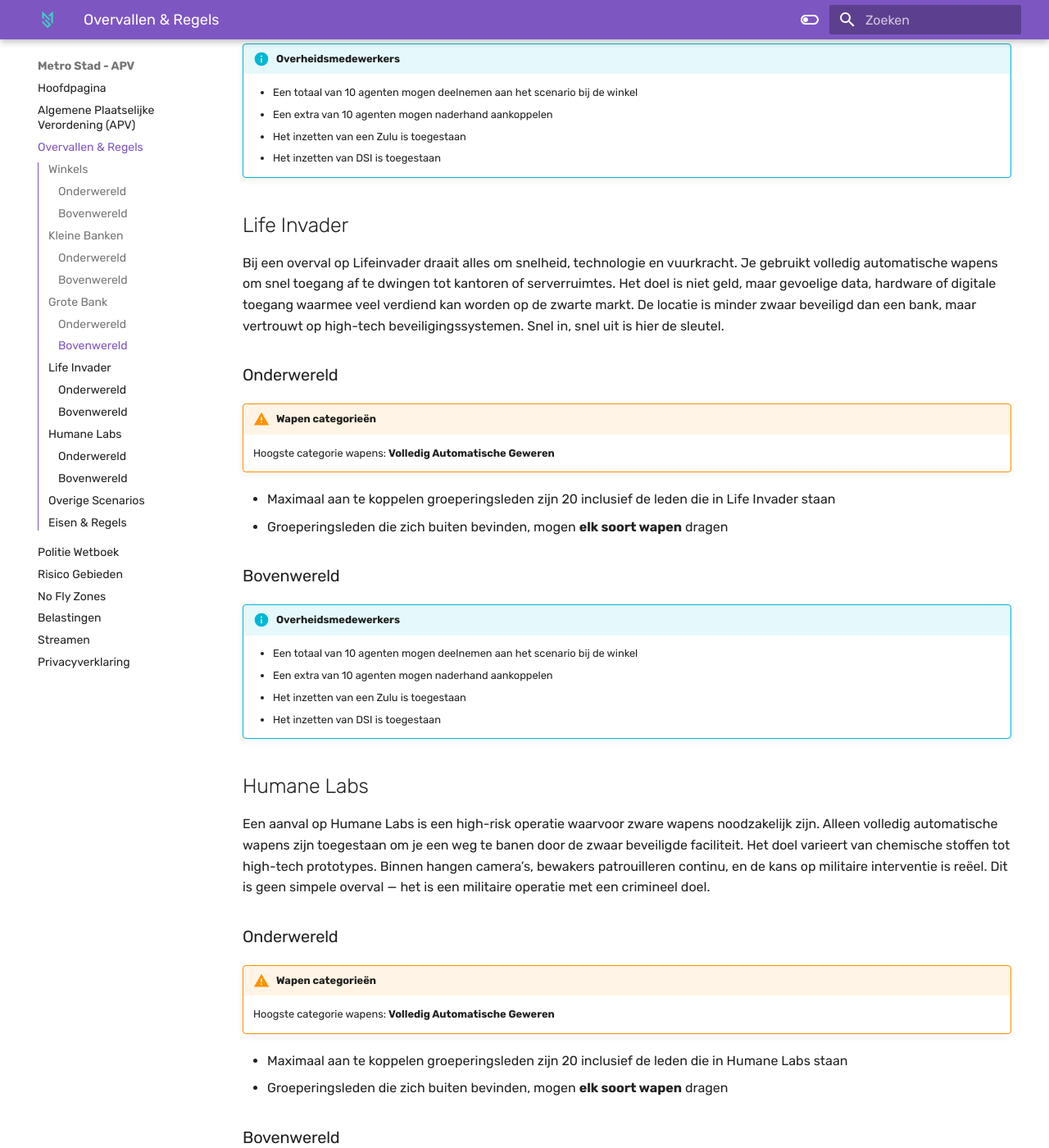
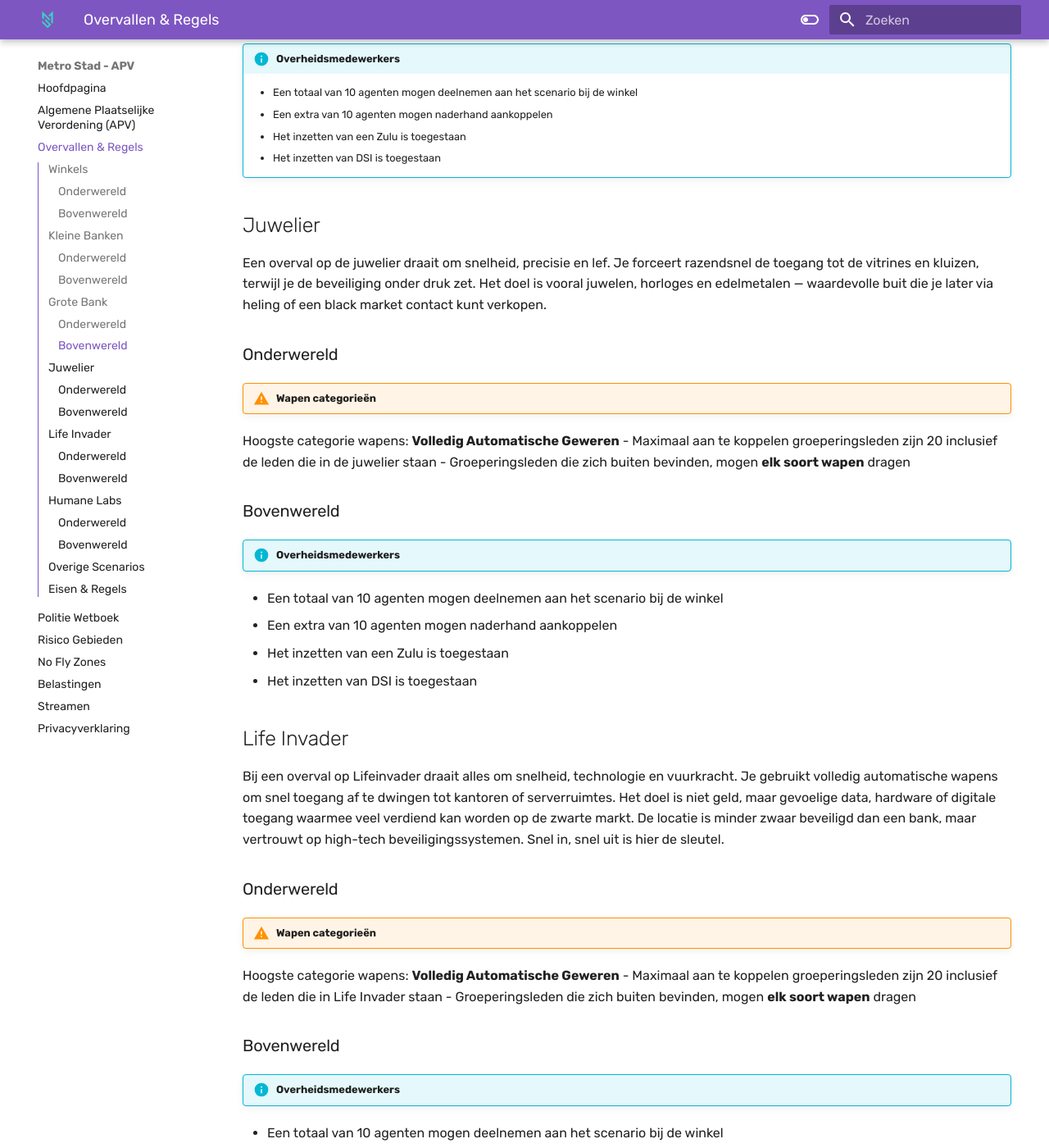
Before and after one commit to exqlusive/metrostad-apv, an MkDocs documentation site: the page built from docs/overvallen.md, in a window 1280 px wide and 1400 px high, scrolled down 2425 px. Shown: the whole window at 82% size. Built offline with MkDocs 1.6.1 and Material for MkDocs 9.7.7, drawn with Linux system fonts in a browser that asks for light colours.

Commit message:
Added robbery juwel store

```diff
--- a/docs/overvallen.md
+++ b/docs/overvallen.md
@@ -75,6 +75,22 @@
     - Het inzetten van een Zulu is toegestaan
     - Het inzetten van DSI is toegestaan
 
+## Juwelier
+Een overval op de juwelier draait om snelheid, precisie en lef. Je forceert razendsnel de toegang tot de vitrines en kluizen, terwijl je de beveiliging onder druk zet. Het doel is vooral juwelen, horloges en edelmetalen — waardevolle buit die je later via heling of een black market contact kunt verkopen.
+
+### Onderwereld
+!!! warning end "Wapen categorieën"
+Hoogste categorie wapens: **Volledig Automatische Geweren**
+- Maximaal aan te koppelen groeperingsleden zijn 20 inclusief de leden die in de juwelier staan
+- Groeperingsleden die zich buiten bevinden, mogen **elk soort wapen** dragen
+
+### Bovenwereld
+!!! info end "Overheidsmedewerkers"
+- Een totaal van 10 agenten mogen deelnemen aan het scenario bij de winkel
+- Een extra van 10 agenten mogen naderhand aankoppelen
+- Het inzetten van een Zulu is toegestaan
+- Het inzetten van DSI is toegestaan
+
 ## Life Invader
 Bij een overval op Lifeinvader draait alles om snelheid, technologie en vuurkracht. Je gebruikt volledig
 automatische wapens om snel toegang af te dwingen tot kantoren of serverruimtes. Het doel is niet geld,
@@ -84,16 +100,16 @@
 
 ### Onderwereld
 !!! warning end "Wapen categorieën"
-    Hoogste categorie wapens: **Volledig Automatische Geweren**
+Hoogste categorie wapens: **Volledig Automatische Geweren**
 - Maximaal aan te koppelen groeperingsleden zijn 20 inclusief de leden die in Life Invader staan
 - Groeperingsleden die zich buiten bevinden, mogen **elk soort wapen** dragen
 
 ### Bovenwereld
 !!! info end "Overheidsmedewerkers"
-    - Een totaal van 10 agenten mogen deelnemen aan het scenario bij de winkel
-    - Een extra van 10 agenten mogen naderhand aankoppelen
-    - Het inzetten van een Zulu is toegestaan
-    - Het inzetten van DSI is toegestaan
+- Een totaal van 10 agenten mogen deelnemen aan het scenario bij de winkel
+- Een extra van 10 agenten mogen naderhand aankoppelen
+- Het inzetten van een Zulu is toegestaan
+- Het inzetten van DSI is toegestaan
 
 ## Humane Labs
 Een aanval op Humane Labs is een high-risk operatie waarvoor zware wapens noodzakelijk zijn.
```
